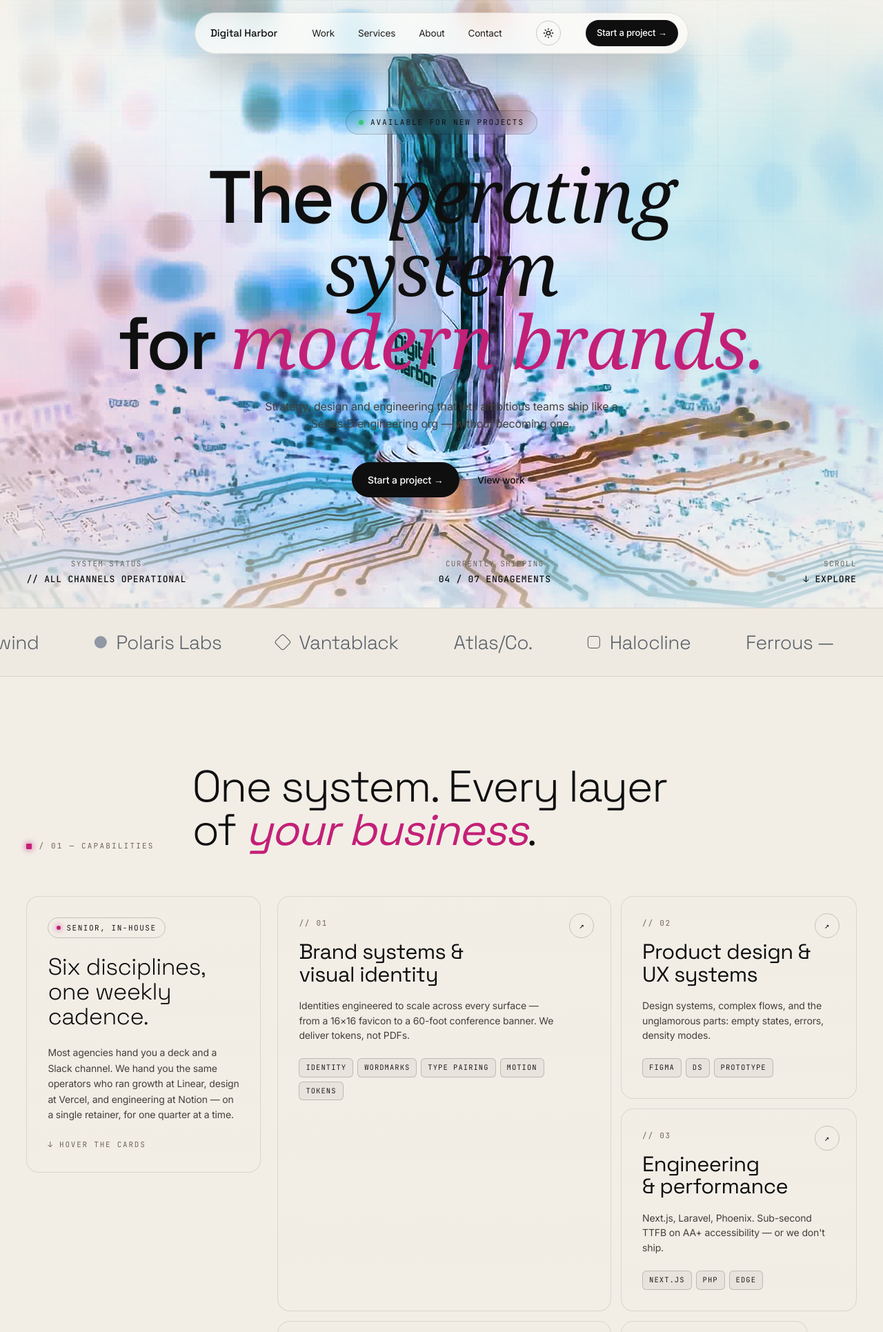
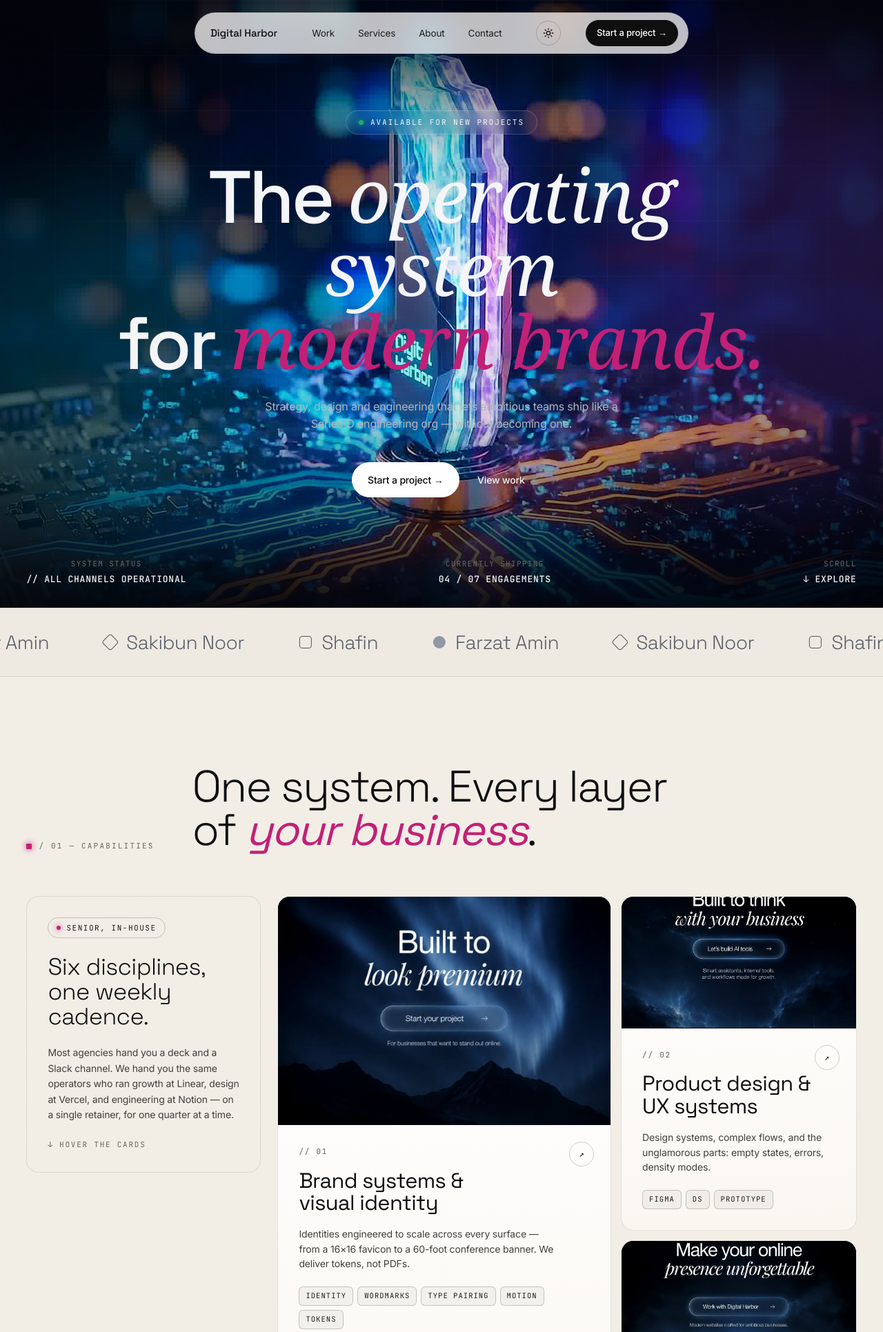
Before and after one commit to Sakibun-Noor/our-agency, a PHP site: page / in a window 1280 px wide. Shown: the top 1931 px of the page at 69% size. Run offline with PHP 8.4, Linux system fonts and the light colour scheme; some libraries are stand-ins or nearby versions; some web fonts are replaced.

Commit message:
Hero overhaul + smooth scroll + service thumbs + smoother frame anim
- Hero in light mode: now self-contained dark stage so cyan/magenta saturate on dark bg, drop-shadow + boosted contrast/saturation give premium dimensionality
- Lenis smooth scroll for buttery momentum feel
- Service cards: 16:9 thumbnails on each, hover scale, dark gradient overlay
- Marquee names: Farzat Amin, Sakibun Noor, Shafin (cycling 3x)
- HardwareSequence: preload-all-then-play (no stutter), accumulator-based timing for sub-frame smoothness, ready flag

```diff
--- a/assets/site.css
+++ b/assets/site.css
@@ -195,18 +195,62 @@ body::before{
   position:absolute;inset:0;z-index:0;pointer-events:none;
   display:grid;place-items:center;
 }
+.hero-anim::before{
+  /* Premium dark stage radial behind canvas — gives glow colors a backdrop to pop against */
+  content:'';position:absolute;inset:0;
+  background:
+    radial-gradient(ellipse 60% 55% at 50% 50%,rgba(2,4,10,.55) 0%,rgba(2,4,10,.20) 45%,transparent 75%);
+  z-index:0;pointer-events:none;
+}
 .hero-anim canvas{
+  position:relative;z-index:1;
   width:100%;height:100%;display:block;object-fit:cover;
   -webkit-mask-image:radial-gradient(ellipse 95% 80% at 50% 50%,#000 50%,rgba(0,0,0,.65) 75%,rgba(0,0,0,0) 100%);
           mask-image:radial-gradient(ellipse 95% 80% at 50% 50%,#000 50%,rgba(0,0,0,.65) 75%,rgba(0,0,0,0) 100%);
 }
-[data-theme="light"] .hero-anim canvas{filter:invert(1) hue-rotate(180deg) saturate(.85) brightness(1.05)}
+/* Dark mode keeps default rendering — punchy as-is */
+[data-theme="dark"] .hero-anim canvas{filter:contrast(1.05) saturate(1.1)}
+
+/* Light mode hero is its own dark stage — render canvas with same premium look as dark mode */
+[data-theme="light"] .hero-anim canvas{
+  filter:contrast(1.08) saturate(1.18);
+}
 .hero-video-overlay{
   position:absolute;inset:0;z-index:1;pointer-events:none;
   background:
     radial-gradient(ellipse 70% 80% at 50% 50%,transparent 0%,var(--hero-overlay-mid) 35%,var(--hero-overlay-bot) 80%),
     linear-gradient(180deg,var(--hero-overlay-top) 0%,transparent 25%,transparent 75%,var(--hero-overlay-bot) 100%);
 }
+[data-theme="light"] .hero-video-overlay{
+  /* Use dark overlay so cyan/magenta saturate properly on the dark stage */
+  background:
+    radial-gradient(ellipse 65% 70% at 50% 50%,transparent 0%,rgba(2,4,10,.20) 45%,rgba(2,4,10,.65) 90%),
+    linear-gradient(180deg,rgba(2,4,10,.45) 0%,transparent 25%,transparent 70%,rgba(2,4,10,.85) 100%);
+}
+
+/* In light mode, hero is its own dark stage — keeps "premium intricate detail" of dark mode.
+   Text/border/eyebrow vars re-scoped to dark values inside .hero only. Sections below stay cream. */
+[data-theme="light"] .hero{
+  background:#04060c;
+  --fg:#f5f6f8;
+  --sub-text:#b0b5be;
+  --link-text:#dcdfe5;
+  --line:rgba(255,255,255,0.10);
+  --line-2:rgba(255,255,255,0.18);
+  --panel:rgba(255,255,255,0.04);
+  --btn-text:#ffffff;
+  --btn-invert-bg:#ffffff;
+  --btn-invert-fg:#0a0b0e;
+}
+[data-theme="light"] .hero h1 .accent{color:var(--accent)}
+[data-theme="light"] .hero-meta strong{color:#fff}
+[data-theme="light"] .hero .bgfield .grid{
+  background-image:
+    linear-gradient(to right,rgba(255,255,255,.04) 1px,transparent 1px),
+    linear-gradient(to bottom,rgba(255,255,255,.04) 1px,transparent 1px);
+}
+[data-theme="light"] .hero .bgfield .blob.cy{background:#00E5FF;opacity:.16}
+[data-theme="light"] .hero .bgfield .blob.pu{background:#9D5CFF;opacity:.18}
 .hero-shell{position:relative;z-index:3;width:100%}
 .hero-content{
   max-width:1100px;margin:0 auto;
@@ -317,11 +361,32 @@ body::before{
 /* Services bento */
 .services{display:grid;grid-template-columns:repeat(12,1fr);grid-auto-rows:minmax(180px,auto);gap:14px}
 .svc{
-  position:relative;border:1px solid var(--line);border-radius:18px;padding:30px;
+  position:relative;border:1px solid var(--line);border-radius:18px;padding:0;
   background:linear-gradient(180deg,rgba(255,255,255,0.025),rgba(255,255,255,0.008));
   overflow:hidden;cursor:pointer;
   transition:border-color .35s,background .35s,transform .35s;
+  display:flex;flex-direction:column;
 }
+[data-theme="light"] .svc{background:linear-gradient(180deg,#ffffff,#FAF7F1)}
+.svc-body{padding:30px;display:flex;flex-direction:column;flex:1;min-height:0;position:relative}
+.svc-thumb{
+  position:relative;width:100%;aspect-ratio:16/9;overflow:hidden;
+  background:linear-gradient(135deg,#0c0f17,#06080d);
+  border-bottom:1px solid var(--line);
+}
+.svc-thumb img{
+  width:100%;height:100%;object-fit:cover;display:block;
+  transition:transform .8s cubic-bezier(.2,.7,.2,1),filter .5s;
+  filter:saturate(1.05) contrast(1.04);
+}
+.svc-thumb::after{
+  content:'';position:absolute;inset:0;pointer-events:none;
+  background:linear-gradient(180deg,transparent 55%,rgba(0,0,0,.45) 100%);
+  transition:opacity .4s;opacity:.85;
+}
+.svc:hover .svc-thumb img{transform:scale(1.05);filter:saturate(1.15) contrast(1.08)}
+.svc:hover .svc-thumb::after{opacity:.55}
+.svc.tall .svc-thumb{aspect-ratio:16/11}
 .svc::before{
   content:'';position:absolute;inset:0;border-radius:18px;
   background:radial-gradient(400px 280px at var(--mx,50%) var(--my,50%),rgba(0,229,255,.18),transparent 60%);
--- a/assets/site.js
+++ b/assets/site.js
@@ -76,18 +76,20 @@
   });
 })();
 
-/* === Hardware sequence canvas === */
+/* === Hardware sequence canvas (smooth: preload all + sub-pixel timing) === */
 window.HardwareSequence = function(opts){
   const canvas = opts.canvas;
   const total = opts.total || 240;
-  const path = opts.path || 'frames/'; // ../frames/ for nested pages
+  const path = opts.path || 'frames/';
   const fps = opts.fps || 30;
-  const ctx = canvas.getContext('2d');
+  const ctx = canvas.getContext('2d', {alpha:true, desynchronized:true});
   const dpr = Math.min(2, window.devicePixelRatio||1);
   const imgs = new Array(total);
   let loaded = 0;
+  let ready = false;
   let current = 0;
-  let last = 0;
+  let acc = 0;
+  let lastT = 0;
   let speed = 1;
   let running = true;
 
@@ -97,16 +99,16 @@ window.HardwareSequence = function(opts){
     const r = canvas.getBoundingClientRect();
     canvas.width = Math.round(r.width*dpr);
     canvas.height = Math.round(r.height*dpr);
+    if(imgs[current]) drawIdx(current);
   }
   resize();
   new ResizeObserver(resize).observe(canvas);
 
   function drawIdx(i){
     const img = imgs[i];
-    if(!img||!img.complete) return;
+    if(!img||!img.complete||!img.naturalWidth) return;
     const w = canvas.width, h = canvas.height;
     ctx.clearRect(0,0,w,h);
-    // cover fit
     const ir = img.width/img.height;
     const cr = w/h;
     let dw, dh, dx, dy;
@@ -116,39 +118,50 @@ window.HardwareSequence = function(opts){
   }
 
   function loop(t){
-    if(!last) last=t;
-    const dt = t-last;
-    if(running && dt > (1000/fps)/speed){
-      current = (current+1) % total;
+    if(!lastT) lastT = t;
+    const dt = t - lastT;
+    lastT = t;
+    if(running && ready){
+      acc += dt * speed;
+      const frameMs = 1000 / fps;
+      while(acc >= frameMs){
+        current = (current + 1) % total;
+        acc -= frameMs;
+      }
       drawIdx(current);
-      last = t;
     }
     requestAnimationFrame(loop);
   }
 
-  // Lazy preload — start with first frames so we can show something fast
   function loadOne(i){
-    const im = new Image();
-    im.decoding='async';
-    im.src = path + pad(i+1) + '.jpg';
-    im.onload = ()=>{
-      loaded++;
-      if(i===0) drawIdx(0);
-      if(loaded===total && opts.onReady) opts.onReady();
-    };
-    im.onerror = ()=>{ loaded++; };
-    imgs[i]=im;
+    return new Promise(resolve=>{
+      const im = new Image();
+      im.decoding = 'async';
+      im.onload = ()=>{
+        loaded++;
+        if(i===0) drawIdx(0);
+        resolve();
+      };
+      im.onerror = ()=>{ loaded++; resolve(); };
+      im.src = path + pad(i+1) + '.jpg';
+      imgs[i] = im;
+    });
   }
-  // load priority 1: frame 0 immediately
-  loadOne(0);
-  // batch the rest
-  let q = 1;
-  function pump(){
-    const batch = 8;
-    for(let k=0;k<batch && q<total;k++,q++) loadOne(q);
-    if(q<total) setTimeout(pump, 30);
+
+  async function preloadAll(){
+    // Load priority frame first so something shows immediately
+    await loadOne(0);
+    // Batch remaining in parallel groups to avoid request flood
+    const batchSize = 12;
+    const tasks = [];
+    for(let i=1;i<total;i++) tasks.push(()=>loadOne(i));
+    for(let i=0;i<tasks.length;i+=batchSize){
+      await Promise.all(tasks.slice(i,i+batchSize).map(fn=>fn()));
+    }
+    ready = true;
+    if(opts.onReady) opts.onReady();
   }
-  setTimeout(pump, 50);
+  preloadAll();
 
   requestAnimationFrame(loop);
 
@@ -156,6 +169,7 @@ window.HardwareSequence = function(opts){
     setSpeed:(s)=>{ speed = Math.max(0.1, s) },
     pause:()=>{ running=false },
     play:()=>{ running=true },
+    isReady:()=>ready,
   };
 };
 
--- a/index.html
+++ b/index.html
@@ -72,18 +72,15 @@
   <!-- LOGO MARQUEE -->
   <section class="marquee" data-screen-label="02 Clients" aria-label="Past clients">
     <div class="marquee-track">
-      <span class="logo"><span class="ico"></span> Northwind</span>
-      <span class="logo"><span class="ico dot"></span> Polaris&nbsp;Labs</span>
-      <span class="logo"><span class="ico diam"></span> Vantablack</span>
-      <span class="logo">Atlas/Co.</span>
-      <span class="logo"><span class="ico"></span> Halocline</span>
-      <span class="logo">Ferrous &mdash;</span>
-      <span class="logo"><span class="ico dot"></span> Sundial</span>
-      <span class="logo"><span class="ico diam"></span> Meridian</span>
-      <span class="logo">/ Quanta</span>
-      <span class="logo"><span class="ico"></span> Foundry 9</span>
-      <span class="logo">★ Lumen</span>
-      <span class="logo"><span class="ico dot"></span> Coastline</span>
+      <span class="logo"><span class="ico dot"></span> Farzat Amin</span>
+      <span class="logo"><span class="ico diam"></span> Sakibun Noor</span>
+      <span class="logo"><span class="ico"></span> Shafin</span>
+      <span class="logo"><span class="ico dot"></span> Farzat Amin</span>
+      <span class="logo"><span class="ico diam"></span> Sakibun Noor</span>
+      <span class="logo"><span class="ico"></span> Shafin</span>
+      <span class="logo"><span class="ico dot"></span> Farzat Amin</span>
+      <span class="logo"><span class="ico diam"></span> Sakibun Noor</span>
+      <span class="logo"><span class="ico"></span> Shafin</span>
     </div>
   </section>
 
@@ -104,7 +101,9 @@
         </aside>
 
         <div class="services reveal-stagger">
-          <article class="svc span-7 tall">
+          <article class="svc span-7 tall has-thumb">
+            <div class="svc-thumb"><img src="assets/services/svc-01.jpg" alt="" loading="lazy"></div>
+            <div class="svc-body">
               <div class="svc-arrow">↗</div>
               <div class="svc-num">// 01</div>
               <h3 class="svc-title">Brand systems &<br>visual identity</h3>
@@ -112,9 +111,12 @@
               <div class="svc-tags">
                 <span class="svc-tag">Identity</span><span class="svc-tag">Wordmarks</span><span class="svc-tag">Type pairing</span><span class="svc-tag">Motion</span><span class="svc-tag">Tokens</span>
               </div>
+            </div>
           </article>
 
-          <article class="svc span-5 purple">
+          <article class="svc span-5 purple has-thumb">
+            <div class="svc-thumb"><img src="assets/services/svc-02.jpg" alt="" loading="lazy"></div>
+            <div class="svc-body">
               <div class="svc-arrow">↗</div>
               <div class="svc-num">// 02</div>
               <h3 class="svc-title">Product design &<br>UX systems</h3>
@@ -122,9 +124,12 @@
               <div class="svc-tags">
                 <span class="svc-tag">Figma</span><span class="svc-tag">DS</span><span class="svc-tag">Prototype</span>
               </div>
+            </div>
           </article>
 
-          <article class="svc span-5 purple">
+          <article class="svc span-5 purple has-thumb">
+            <div class="svc-thumb"><img src="assets/services/svc-03.jpg" alt="" loading="lazy"></div>
+            <div class="svc-body">
               <div class="svc-arrow">↗</div>
               <div class="svc-num">// 03</div>
               <h3 class="svc-title">Engineering<br>& performance</h3>
@@ -132,9 +137,12 @@
               <div class="svc-tags">
                 <span class="svc-tag">Next.js</span><span class="svc-tag">PHP</span><span class="svc-tag">Edge</span>
               </div>
+            </div>
           </article>
 
-          <article class="svc span-7">
+          <article class="svc span-7 has-thumb">
+            <div class="svc-thumb"><img src="assets/services/svc-04.jpg" alt="" loading="lazy"></div>
+            <div class="svc-body">
               <div class="svc-arrow">↗</div>
               <div class="svc-num">// 04</div>
               <h3 class="svc-title">Growth &<br>conversion engineering</h3>
@@ -142,27 +150,37 @@
               <div class="svc-tags">
                 <span class="svc-tag">CRO</span><span class="svc-tag">SEO</span><span class="svc-tag">Lifecycle</span><span class="svc-tag">Attribution</span>
               </div>
+            </div>
           </article>
 
-          <article class="svc span-4">
+          <article class="svc span-4 has-thumb">
+            <div class="svc-thumb"><img src="assets/services/svc-05.jpg" alt="" loading="lazy"></div>
+            <div class="svc-body">
               <div class="svc-arrow">↗</div>
               <div class="svc-num">// 05</div>
               <h3 class="svc-title">Content & narrative</h3>
               <p class="svc-desc">Editorial calendars, launch narratives, sales enablement that doesn't read like sales enablement.</p>
+            </div>
           </article>
 
-          <article class="svc span-4">
+          <article class="svc span-4 has-thumb">
+            <div class="svc-thumb"><img src="assets/services/svc-06.jpg" alt="" loading="lazy"></div>
+            <div class="svc-body">
               <div class="svc-arrow">↗</div>
               <div class="svc-num">// 06</div>
               <h3 class="svc-title">Strategy & research</h3>
               <p class="svc-desc">Positioning, ICP discovery, competitive teardowns. The 30-page memo before the design begins.</p>
+            </div>
           </article>
 
-          <article class="svc span-4 purple">
+          <article class="svc span-4 purple has-thumb">
+            <div class="svc-thumb"><img src="assets/services/svc-07.jpg" alt="" loading="lazy"></div>
+            <div class="svc-body">
               <div class="svc-arrow">↗</div>
               <div class="svc-num">// 07</div>
               <h3 class="svc-title">Ongoing partnership</h3>
               <p class="svc-desc">Quarterly retainers. Roadmap. Sprint reviews. We become the marketing &amp; design org you don't have.</p>
+            </div>
           </article>
         </div>
       </div>
@@ -366,6 +384,23 @@
 
 <div data-mount="footer"></div>
 
+<script src="https://cdn.jsdelivr.net/gh/studio-freight/lenis@1.0.42/bundled/lenis.min.js"></script>
+<script>
+  (function(){
+    if(typeof Lenis === 'undefined') return;
+    const lenis = new Lenis({
+      duration: 1.4,
+      easing: t => Math.min(1, 1.001 - Math.pow(2, -10 * t)),
+      smoothWheel: true,
+      smoothTouch: false,
+      wheelMultiplier: 1,
+      touchMultiplier: 1.6,
+    });
+    function raf(time){ lenis.raf(time); requestAnimationFrame(raf); }
+    requestAnimationFrame(raf);
+    window.__lenis = lenis;
+  })();
+</script>
 <script src="assets/layout.js"></script>
 <script src="assets/site.js"></script>
 <script>
```
Also changed, not shown: assets/services/svc-01.jpg (added), assets/services/svc-02.jpg (added), assets/services/svc-03.jpg (added), assets/services/svc-04.jpg (added), assets/services/svc-05.jpg (added), assets/services/svc-06.jpg (added), assets/services/svc-07.jpg (added). Lines whose indentation alone changed are shown as unchanged.
